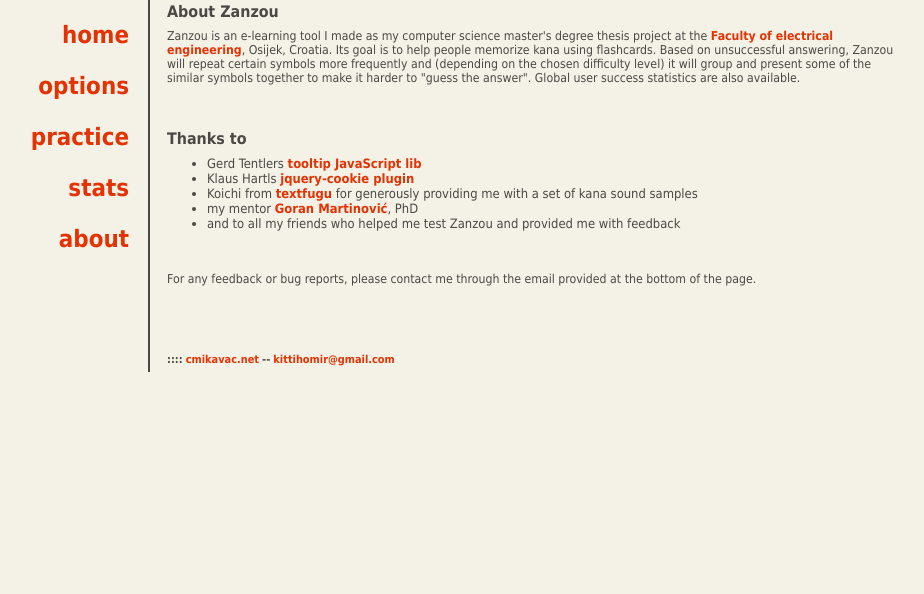
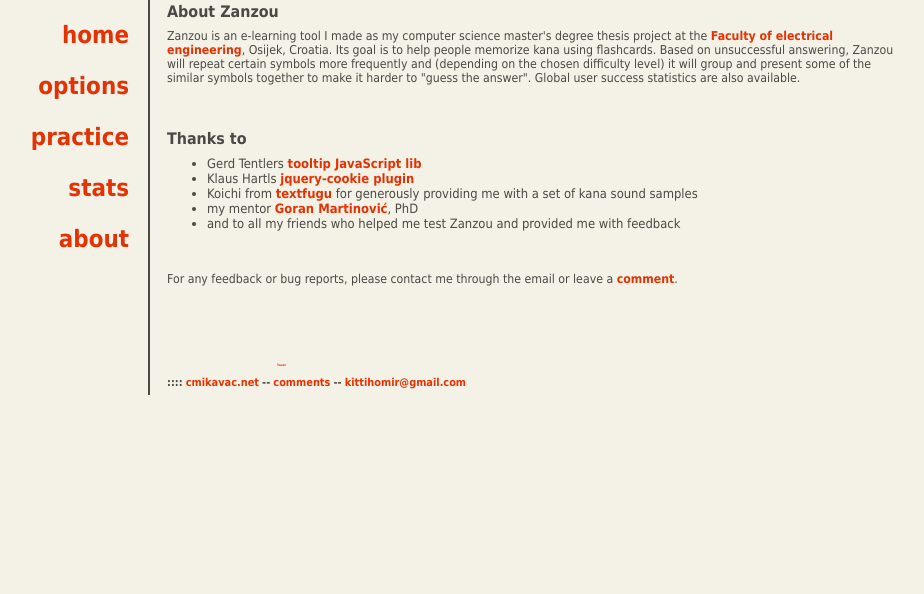
Before and after one commit to pootzko/zanzou, a PHP site: page /about.php in a window 1280 px wide. Shown: the part 180-774 px from the top of the page, without its empty margins (213-1137 px from the left). Run offline with PHP 8.4, Linux system fonts and the light colour scheme; some libraries are stand-ins or nearby versions.

Commit message:
added social buttons

```diff
--- a/about.php
+++ b/about.php
@@ -25,7 +25,7 @@ require 'navigation.php';
 		<li>and to all my friends who helped me test Zanzou and provided me with feedback</li>
 	</ul><br />
 
-	<p>For any feedback or bug reports, please contact me through the email provided at the bottom of the page.</p>
+	<p>For any feedback or bug reports, please contact me through the email or leave a <a href="http://cmikavac.net/2012/09/08/zanzou/#respond">comment</a>.</p>
 </div> <!-- /CONTENT -->
 
 
--- a/footer.php
+++ b/footer.php
@@ -1,5 +1,30 @@
+		<div id="social"> <!-- SOCIAL -->
+			<div id="fb_button">
+				<div class="fb-like" data-href="http://zanzou.cmikavac.net/" data-send="false" data-layout="button_count" data-width="120" data-show-faces="false" data-font="tahoma"></div>
+			</div>
+
+			<div id="tw_button">
+				<a href="https://twitter.com/share" class="twitter-share-button" data-url="http://zanzou.cmikavac.net/" data-text="Zanzou" data-via="pootzko" data-hashtags="zanzou">Tweet</a>
+				<script>!function(d,s,id){var js,fjs=d.getElementsByTagName(s)[0];if(!d.getElementById(id)){js=d.createElement(s);js.id=id;js.src="//platform.twitter.com/widgets.js";fjs.parentNode.insertBefore(js,fjs);}}(document,"script","twitter-wjs");</script>
+			</div>
+
+			<div id="gp_button">
+				<!-- Place this tag where you want the +1 button to render. -->
+				<div class="g-plusone" data-size="medium" data-href="http://zanzou.cmikavac.net/"></div>
+
+				<!-- Place this tag after the last +1 button tag. -->
+				<script type="text/javascript">
+				(function() {
+					var po = document.createElement('script'); po.type = 'text/javascript'; po.async = true;
+					po.src = 'https://apis.google.com/js/plusone.js';
+					var s = document.getElementsByTagName('script')[0]; s.parentNode.insertBefore(po, s);
+				})();
+				</script>
+			</div>
+		</div> <!-- /SOCIAL -->
+
 		<div id="footer"> <!-- FOOTER -->
-			<b>::::</b> <a href="http://cmikavac.net">cmikavac.net</a> <b>--</b> <a href="mailto:kittihomir@gmail.com">kittihomir@gmail.com</a>
+			<b>::::</b> <a href="http://cmikavac.net">cmikavac.net</a> <b>--</b> <a href="http://cmikavac.net/2012/09/08/zanzou/#respond">comments</a> <b>--</b> <a href="mailto:kittihomir@gmail.com">kittihomir@gmail.com</a>
 		</div> <!-- /FOOTER -->
 	</div> <!-- /CONTENT_HOLDER -->
 </div> <!-- /WRAPPER -->
--- a/header.php
+++ b/header.php
@@ -3,6 +3,18 @@
 
 
 <body> <!-- BODY -->
+<!-- FACEBOOK STUFF -->
+<div id="fb-root"></div>
+<script>(function(d, s, id) {
+  var js, fjs = d.getElementsByTagName(s)[0];
+  if (d.getElementById(id)) return;
+  js = d.createElement(s); js.id = id;
+  js.src = "//connect.facebook.net/en_US/all.js#xfbml=1";
+  fjs.parentNode.insertBefore(js, fjs);
+}(document, 'script', 'facebook-jssdk'));</script>
+<!-- /FACEBOOK STUFF -->
+
+
 <div id="header"> <!-- HEADER -->
 	<div id="logo_holder">
 		<a href="http://zanzou.cmikavac.net">
--- a/index.php
+++ b/index.php
@@ -40,6 +40,7 @@ require 'navigation.php';
 		</ul>
 		<li>customize your kana practice set</li>
 		<li>flashcard frequency based on correct answers</li>
+		<li>free</li>
 	</ul>
 
 	<br />
--- a/zanzou.css
+++ b/zanzou.css
@@ -319,10 +319,32 @@ div#flashcard_info {
 	font-size: 0.95em;
 }
 
-div#footer {
+div#social {
 	clear: both;
 	width: auto;
+	height: auto;
+	margin: 10px 0 0 10px;
+}
+
+/* --- fb top marign fix --- */
+div .fb-like, .fb_edge_widget_with_comment, .fb_iframe_widget {
+	width: 106px;
+}
+
+div #fb_button, #tw_button, #gp_button {
+    font-size: 3px;
+    display: inline-block;
+}
+
+div .fb_reset {
+    display: inline;
+}
+
+/* ------------------------- */
+
+div#footer {
+	width: auto;
 	height: 19px;
-	margin: 15px 0 0 10px;
+	margin: 7px 0 0 10px;
 	font-size: 0.8em;
 }
```
Also changed, not shown: 1 other file.
